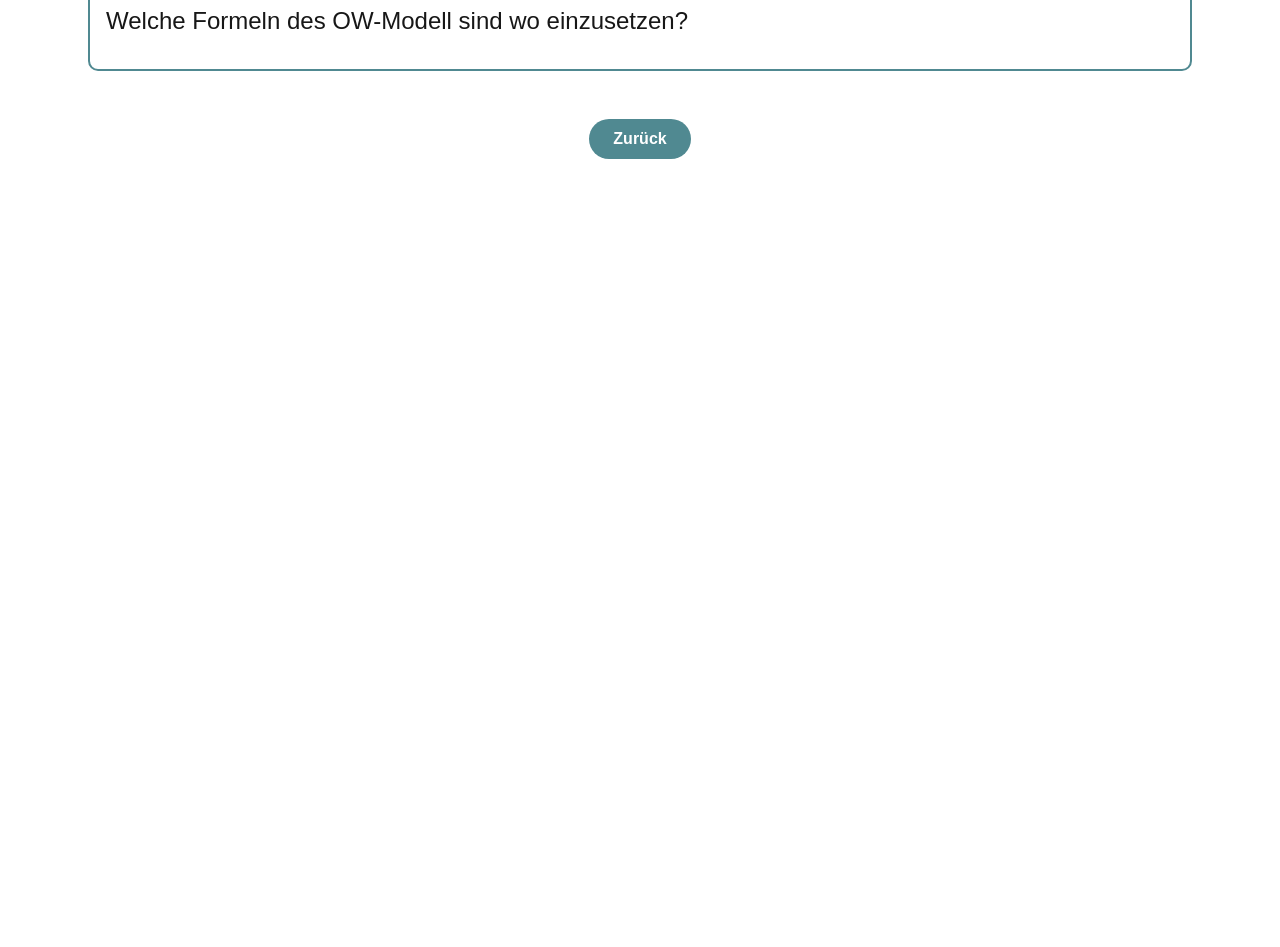
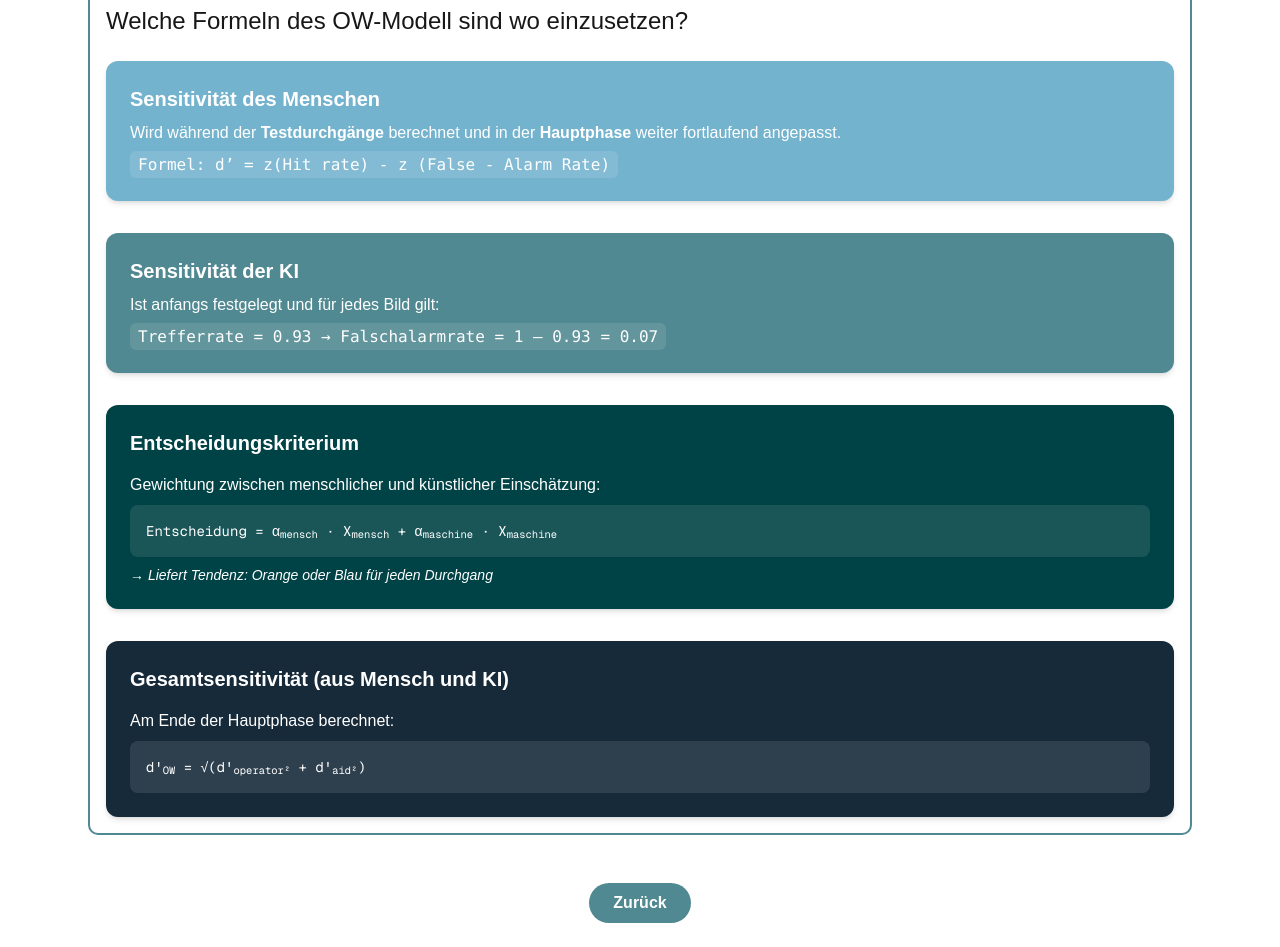
Before and after one commit to L0i0n0a/PsyKi, a Next.js app in the folder multarbeit/: page /details/design/2 in a window 1280 px wide. Shown: the part 4800-5747 px from the top of the page. Before the commit the page ends 4983 px from the top, so only its background shows below. Built offline with nearby package versions, Linux system fonts and the light colour scheme.

Commit message:
style: added last changes

```diff
--- a/multarbeit/src/app/details/design/2/page.tsx
+++ b/multarbeit/src/app/details/design/2/page.tsx
@@ -396,6 +396,47 @@ const DesignDecisionsPage2 = () => {
                 <h2 className="text-2xl mb-4">Wie können die Bilder erstellt werden?</h2>
                 <BiColor />
                 <h2 className="text-2xl mb-4">Welche Formeln des OW-Modell sind wo einzusetzen?</h2>
+                <div className="space-y-8 mt-6">
+                    {/* Sensitivität Mensch */}
+                    <section className="p-6 bg-[#74b3ce] rounded-xl shadow-md text-white">
+                        <h2 className="text-xl font-bold mb-2">Sensitivität des Menschen</h2>
+                        <p className="mb-2">
+                            Wird während der <strong>Testdurchgänge</strong> berechnet und in der
+                            <strong> Hauptphase</strong> weiter fortlaufend angepasst.
+                        </p>
+                        <code className="bg-white/10 px-2 py-1 rounded-md">Formel: d’ = z(Hit rate) - z (False - Alarm Rate)</code>
+                    </section>
+
+                    {/* Sensitivität Maschine */}
+                    <section className="p-6 bg-[#508991] rounded-xl shadow-md text-white">
+                        <h2 className="text-xl font-bold mb-2">Sensitivität der KI</h2>
+                        <p className="mb-2">
+                            Ist anfangs festgelegt und für jedes Bild gilt:
+                        </p>
+                        <code className="bg-white/10 px-2 py-1 rounded-md">
+                                Trefferrate = 0.93 → Falschalarmrate = 1 – 0.93 = 0.07
+                            </code>
+                    </section>
+
+                    {/* Entscheidungskriterium */}
+                    <section className="p-6 bg-[#004346] rounded-xl shadow-md text-white">
+                        <h2 className="text-xl font-bold mb-4">Entscheidungskriterium</h2>
+                        <p className="mb-2">Gewichtung zwischen menschlicher und künstlicher Einschätzung:</p>
+                        <div className="bg-white/10 p-4 rounded-lg text-sm font-mono">
+                            Entscheidung = α<sub>mensch</sub> · X<sub>mensch</sub> + α<sub>maschine</sub> · X<sub>maschine</sub>
+                        </div>
+                        <p className="mt-2 italic text-sm">→ Liefert Tendenz: Orange oder Blau für jeden Durchgang</p>
+                    </section>
+
+                    {/* Gesamtsensitivität */}
+                    <section className="p-6 bg-[#172a3a] rounded-xl shadow-md text-white">
+                        <h2 className="text-xl font-bold mb-4">Gesamtsensitivität (aus Mensch und KI)</h2>
+                        <p className="mb-2">Am Ende der Hauptphase berechnet:</p>
+                        <div className="bg-white/10 p-4 rounded-lg text-sm font-mono">
+                            d'<sub>OW</sub> = √(d'<sub>operator²</sub> + d'<sub>aid²</sub>)
+                        </div>
+                    </section>
+                </div>
             </section>
 
 
```
Lines whose indentation alone changed are shown as unchanged.
